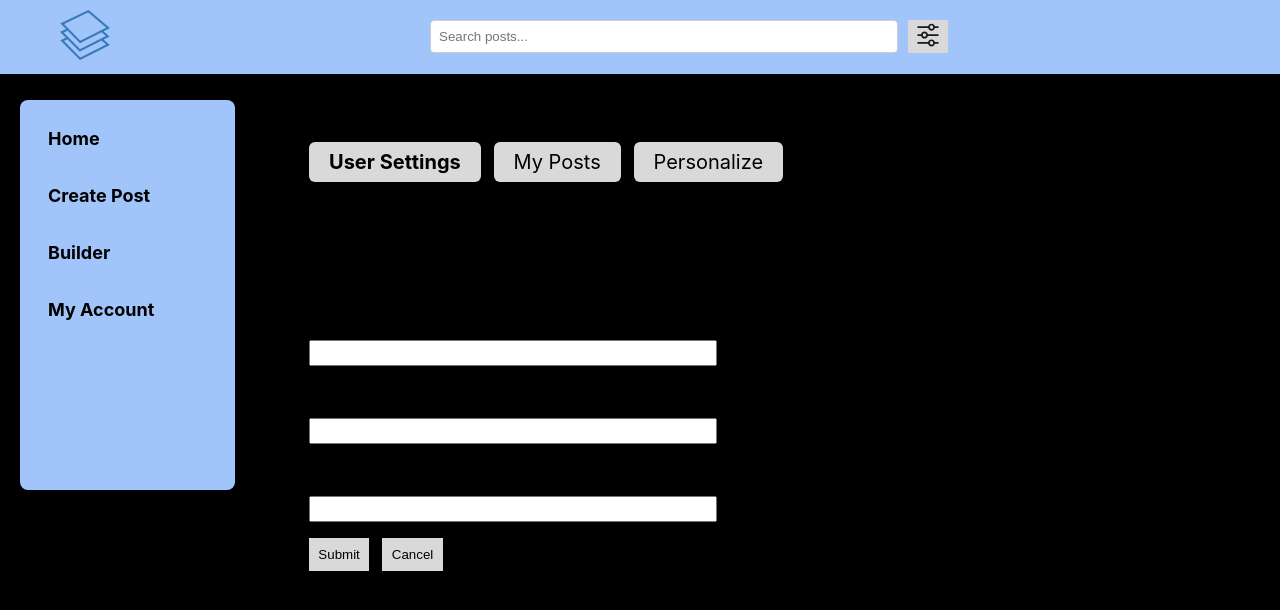
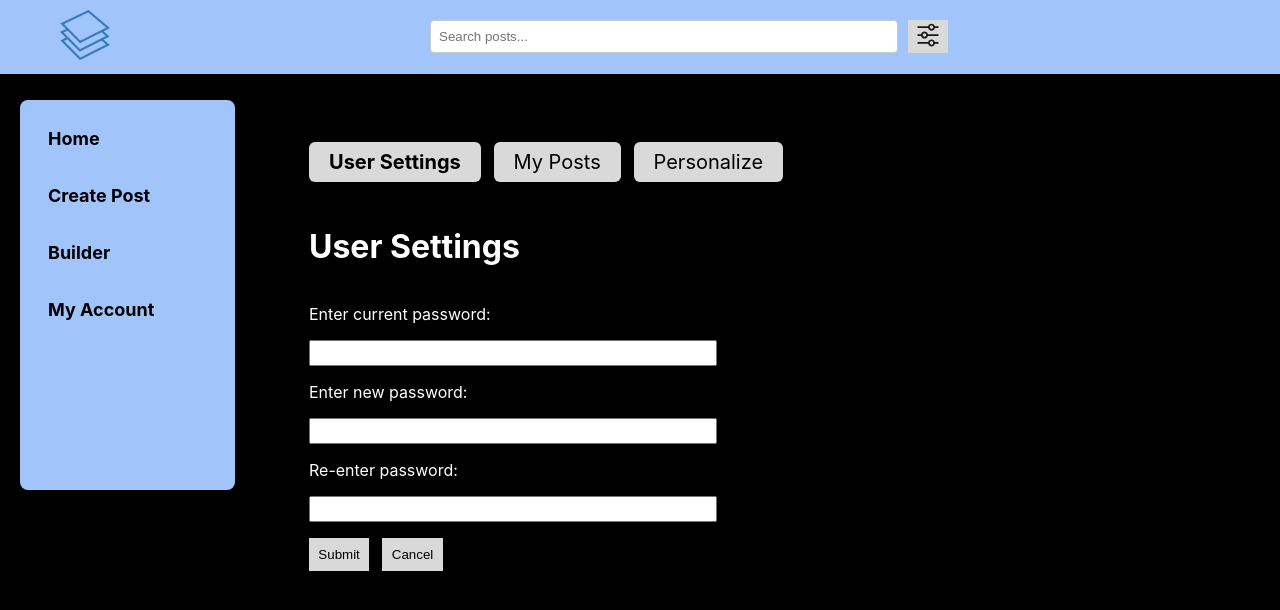
Before and after one commit to 20201141/NSF, a React (Create React App) app: page /account in a window 1280 px wide. Both pictures are taken after a click on the button "Change Password". Shown: the top 610 px of the page. Built offline with nearby package versions, Linux system fonts and the light colour scheme; no server answers.

Commit message:
color changes

```diff
--- a/src/account/MyPosts.tsx
+++ b/src/account/MyPosts.tsx
@@ -7,6 +7,24 @@ import "./UserSettings.css";
 // My Posts Component
 const MyPosts: React.FC = () => {
   const [posts, setPosts] = useState<Post[]>([]);
+
+  const [isDark, setIsDark] = useState<boolean>(false);
+
+  // fetch user's preference from DB
+  useEffect(() => {
+    const fetchThemePreference = async () => {
+      try {
+        const response = await fetch('/api/user-theme');
+        const data = await response.json();
+        console.log("isDark:", data.isDark);
+        setIsDark(data.isDark);
+      } catch (error) {
+        console.error("Error fetching theme preference:", error);
+      }
+    };
+    fetchThemePreference();
+  }, []);
+
 
   // get user's posts from DB
   useEffect(() => {
@@ -30,7 +48,7 @@ const MyPosts: React.FC = () => {
   // display posts
   return (
     <div>
-      <h1>My Posts</h1>
+      <h1 style={{ color: isDark ? 'black' : 'white' }} >My Posts</h1>
       {posts.map((post) => (
         <div key={post.post_id} className="post-card">
           <div className="post-header">
--- a/src/account/Settings.tsx
+++ b/src/account/Settings.tsx
@@ -5,6 +5,26 @@ import { UserAccount } from "../classes/UserAccount";
 
 // User Settings Component
 const Settings: React.FC = () => {
+
+  const [isDark, setIsDark] = useState<boolean>(false);
+
+  // fetch user's preference from DB
+  useEffect(() => {
+    const fetchThemePreference = async () => {
+      try {
+        const response = await fetch('/api/user-theme');
+        const data = await response.json();
+        console.log("isDark:", data.isDark);
+        setIsDark(data.isDark);
+      } catch (error) {
+        console.error("Error fetching theme preference:", error);
+      }
+    };
+    fetchThemePreference();
+  }, []);
+
+
+
   // change password feature
   const [user, setUser] = useState<UserAccount>({
     user_id: 0,
@@ -80,14 +100,14 @@ const Settings: React.FC = () => {
   // display info
   return (
     <div>
-      <h1>User Settings</h1>
+      <h1 style={{ color: isDark ? 'black' : 'white' }}>User Settings</h1>
       { showChangePassword ? (
         <div className="password-content">
-          <p className="label">Enter current password: </p>
-          <input className="password-input" type="password" name="currPass" value={formData.currPass} onChange={handleInputChange} required />
-          <p className="label">Enter new password: </p>
+          <p style={{ color: isDark ? 'black' : 'white' }} className="label">Enter current password: </p>
+          <input  className="password-input" type="password" name="currPass" value={formData.currPass} onChange={handleInputChange} required />
+          <p style={{ color: isDark ? 'black' : 'white' }} className="label">Enter new password: </p>
           <input className="password-input" type="password" name="newPass" value={formData.newPass} onChange={handleInputChange} required />
-          <p className="label">Re-enter password: </p>
+          <p style={{ color: isDark ? 'black' : 'white' }} className="label">Re-enter password: </p>
           <input className="password-input" type="password" name="reEnter" value={formData.reEnter} onChange={handleInputChange} required />
           {errorMessage && <p className="error">{errorMessage}</p>}
           <div className="buttons">
@@ -97,8 +117,8 @@ const Settings: React.FC = () => {
         </div>
       ) : (
         <div>
-          <p className="label">Username: {user.username}</p>
-          <p className="label">Email: {user.email}</p>
+          <p style={{ color: isDark ? 'black' : 'white' }} className="label">Username: {user.username}</p>
+          <p style={{ color: isDark ? 'black' : 'white' }} className="label">Email: {user.email}</p>
           <button onClick={handleClick}>Change Password</button>
         </div>
       )}
```
